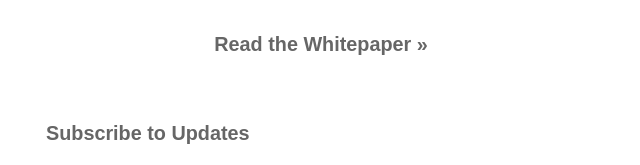
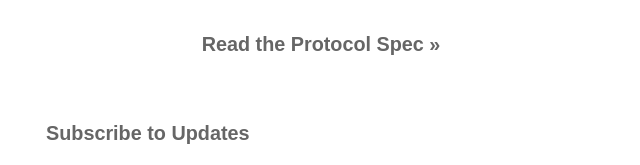
Before and after one commit to bitpay/impulse.is, a plain HTML site: page index.html in a window 1280 px wide. Shown: the part 606-771 px from the top of the page, 319-959 px from the left. Drawn offline with Linux system fonts and the light colour scheme.

Commit message:
Change "whitepaper" to "protocol spec"

```diff
--- a/index.html
+++ b/index.html
@@ -34,7 +34,7 @@
     <div class="12u">
       <p style="text-align: center; font-size: 1.1em; text-align: justify;">Bitcoin is already transforming the world of finance.  BitPay is taking it one step further with Impulse – a new protocol for instantaneous, zero-confirmation payments, built with the full security of the bitcoin blockchain.</p></div>
       <div style="float: none; text-align: center;">
-        <h3><a href="/impulse.pdf">Read the Whitepaper &raquo;</a></h3>
+        <h3><a href="/impulse.pdf">Read the Protocol Spec &raquo;</a></h3>
       </div>
     </div>
 
```
